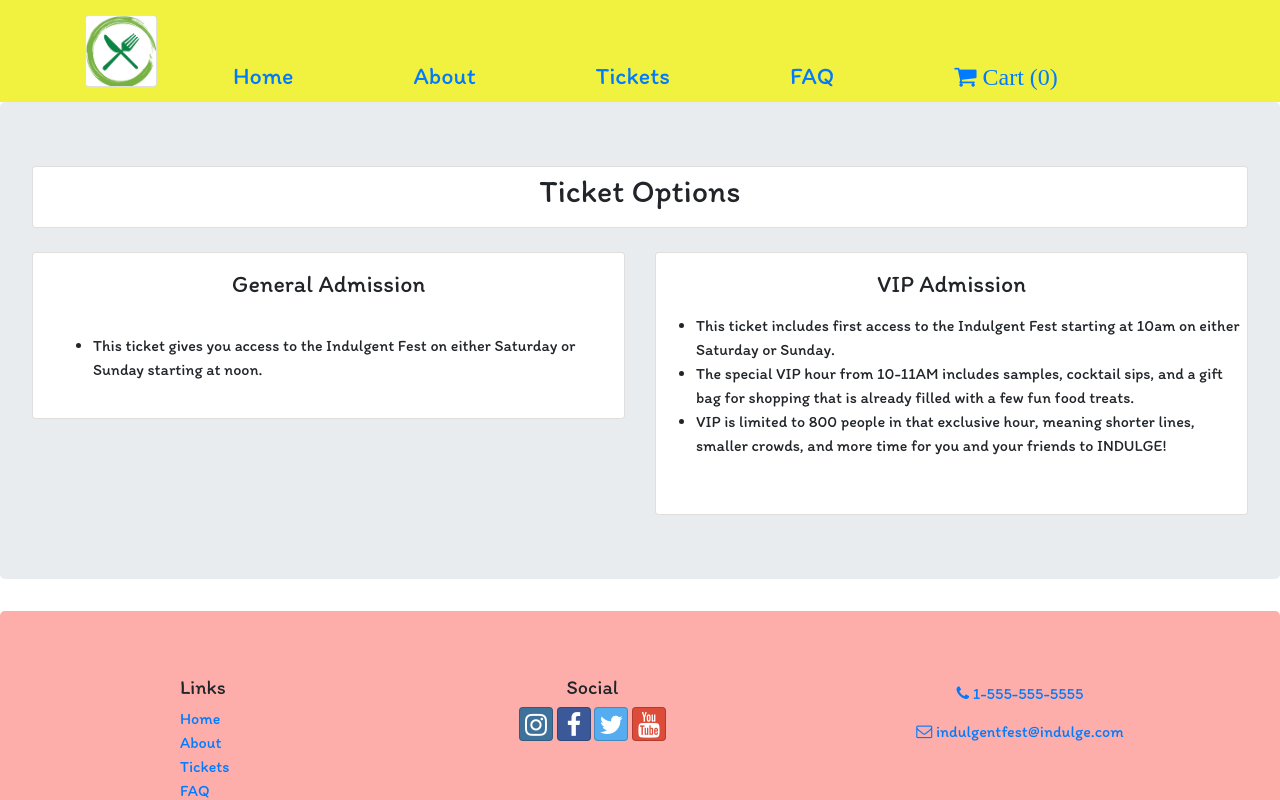
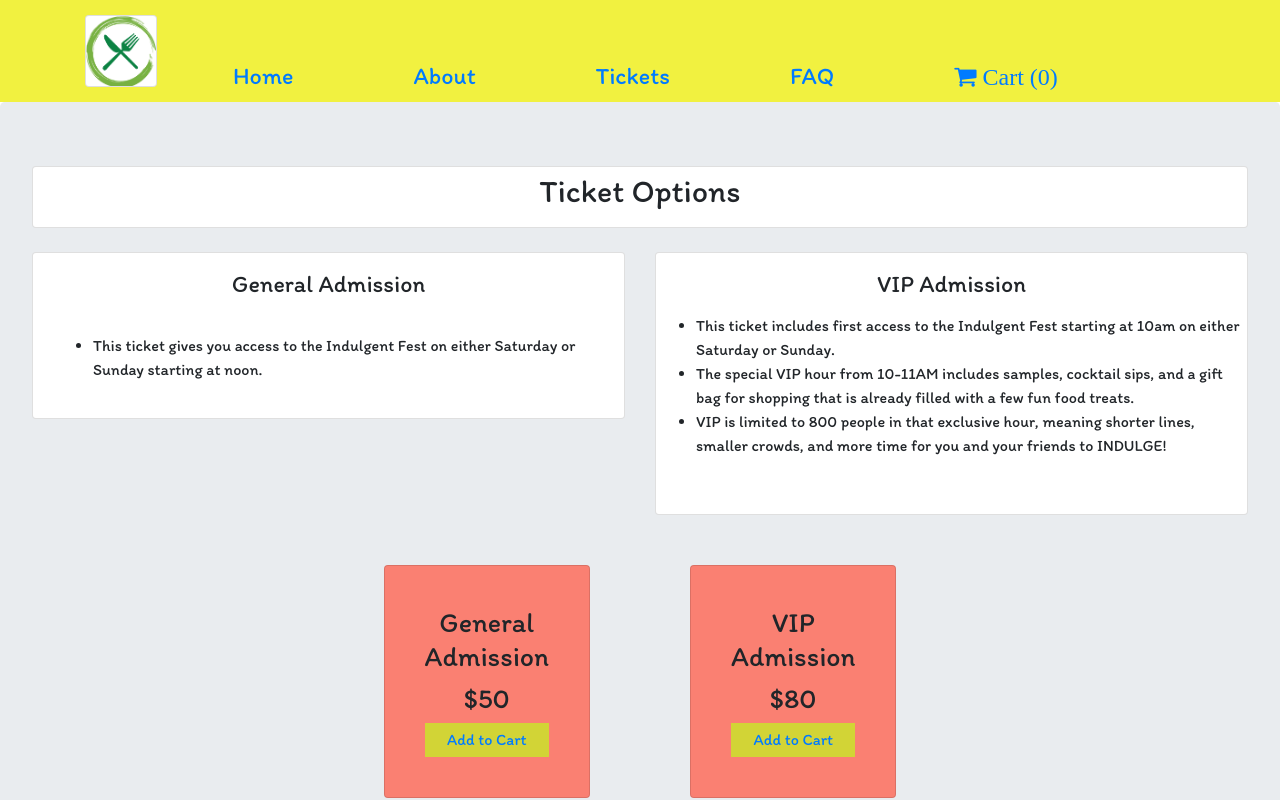
Before and after one commit to courtneyyatteau/portfolio-project-react, a React (Create React App) app: page /tickets in a window 1280 px wide. Shown: the top 800 px of the page. Built offline with nearby package versions, Linux system fonts and the light colour scheme.

Commit message:
Cart numbers update

```diff
--- a/package.json
+++ b/package.json
@@ -22,6 +22,8 @@
     "react-spring": "^8.0.27",
     "reactstrap": "^8.6.0",
     "redux": "^4.0.5",
+    "redux-devtools-extension": "^2.13.8",
+    "redux-thunk": "^2.3.0",
     "styled-components": "^5.2.0",
     "web-vitals": "^0.2.4"
   },
--- a/src/App.css
+++ b/src/App.css
@@ -138,3 +138,42 @@ h2, p {
   cursor: pointer;
   text-decoration: none;
 }
+
+.TicketJumbo {
+  margin: 0;
+}
+
+.TicketContainer {
+  display: flex;
+  justify-content: center;
+  flex-wrap: wrap;
+  margin-top: 0px;
+  padding-bottom: 100px;
+}
+
+.TicketCard {
+  margin: 50px;
+  padding: 40px;
+  background-color: salmon;
+  text-align: center;
+  position: relative;
+  overflow: hidden;
+}
+
+.addToCart {
+  width:100%;
+  background-color: rgb(210, 212, 54);
+  transition: all 0.1s ease-in;
+  opacity: 0;
+  cursor: pointer;
+  text-align: center;
+}
+
+.cart1,
+.cart2 {
+  bottom: 0px;
+  opacity: 1;
+  padding: 5px;
+  text-decoration: none;
+  text-align: center;
+}
--- a/src/App.js
+++ b/src/App.js
@@ -1,23 +1,24 @@
-import React, { Component } from 'react';
+import React from 'react';
 import { BrowserRouter, Route, Switch } from 'react-router-dom';
 import Main from './Components/Main'
 import 'bootstrap/dist/css/bootstrap.min.css';
 import 'bootstrap-social/bootstrap-social.css';
 import 'font-awesome/css/font-awesome.css';
-
+import { Provider } from 'react-redux';
 import './App.css';
+import store from './Components/store'
 
 
 
-class App extends Component {
-  render() {
+function App(){
     return (
-       <BrowserRouter>
-          <div>
-            <Main />
-          </div>
-      </BrowserRouter>
+      <Provider store={store}>
+        <BrowserRouter>
+            <div>
+              <Main />
+            </div>
+        </BrowserRouter>
+      </Provider>
     );
-  }
 }
 export default App;
--- a/src/Components/Navigation.js
+++ b/src/Components/Navigation.js
@@ -1,26 +1,17 @@
-import React, { Component }  from 'react';
+import React, { Component, useEffect }  from 'react';
 import { Nav, Navbar, NavbarBrand, NavbarToggler, Collapse, NavItem, Jumbotron, Button, Card, CardBody } from 'reactstrap';
 import { NavLink , Link} from 'react-router-dom';
-import { render } from '@testing-library/react';
+import { cleanup, render } from '@testing-library/react';
+import { connect } from 'react-redux';
+import { getNumbers } from './actions/getAction'
 
 
-class Navigation extends Component {
-    constructor(props) {
-        super(props);
+function Navigation(props) {
 
-        this.state = {
-          isNavOpen: false,
-        };
-        this.toggleNav = this.toggleNav.bind(this);
-    }
+    useEffect(() => {
+        getNumbers();
+    }, [])
 
-    toggleNav() {
-        this.setState({
-            isNavOpen: !this.state.isNavOpen
-        });
-    }
-
-    render() {
     return (
         <React.Fragment>
             <Nav navbar className="navItems">
@@ -31,8 +22,8 @@ class Navigation extends Component {
                                 <CardBody className="navPic2"></CardBody>
                             </Card>
                         </NavbarBrand>
-                            <NavbarToggler onClick={this.toggleNav} />
-                            <Collapse isOpen={this.state.isNavOpen} navbar>
+                        <NavbarToggler />
+                        <Collapse navbar>
                                 <NavItem>
                                     <Link className="navLink" to="/">Home </Link>
                                 </NavItem>
@@ -44,10 +35,9 @@ class Navigation extends Component {
                                 </NavItem>
                                 <NavItem>
                                     <Link className="navLink" to="/faq">FAQ</Link>
-
                                 </NavItem>
                                 <NavItem>
-                                        <Link className="navLink" ><i className="fa fa-shopping-cart"> Cart<span> (0)</span></i></Link>
+                                    <Link className="navLink" ><i className="fa fa-shopping-cart"> Cart <span>({props.basketProps.basketNumbers})</span></i></Link>
                                 </NavItem>
 
                         </Collapse>
@@ -57,6 +47,10 @@ class Navigation extends Component {
         </React.Fragment>
     );
 }
-}
 
-export default Navigation;
+
+const mapStateToProps = state => ({
+    basketProps: state.basketState
+})
+
+export default connect(mapStateToProps, { getNumbers })(Navigation);
--- a/src/Components/Tickets.js
+++ b/src/Components/Tickets.js
@@ -1,27 +1,21 @@
-import React, { Component } from 'react';
+import React, { Component, useState } from 'react';
 import { render } from 'react-dom';
 import { Jumbotron, UncontrolledCollapse, Card, CardImg, CardText, CardBody, CardTitle} from 'reactstrap';
 import Footer from './Footer';
+import { connect } from 'react-redux';
+import { addBasket } from '../Components/actions/addAction'
 
 
-class Tickets extends Component {
-  constructor() {
-    super();
-    this.state = {
-      name: 'React'
-    };
-  }
-
-  render() {
+const Tickets = (props) => {
+    console.log(props);
     return (
       <React.Fragment>
-        <Jumbotron>
+        <Jumbotron className="TicketJumbo">
           <div>
             <Card>
               <CardTitle className="ticket-head">Ticket Options</CardTitle>
             </Card>
           </div>
-
           <br />
           <div className="row">
             <div className="col-md-6">
@@ -54,11 +48,22 @@ class Tickets extends Component {
             </Card>
             </div>
           </div>
+          <div className="TicketContainer">
+            <Card className="TicketCard">
+              <h3>General <br />Admission</h3>
+              <h3>$50</h3>
+              <a onClick = {props.addBasket} className="addToCart cart1" href="#">Add to Cart</a>
+            </Card>
+            <Card className="TicketCard">
+              <h3>VIP<br />Admission</h3>
+              <h3>$80</h3>
+              <a onClick = {props.addBasket} className="addToCart cart2" href="#">Add to Cart</a>
+            </Card>
+          </div>
         </Jumbotron>
         <Footer />
       </React.Fragment>
     );
-  }
 }
 
-export default Tickets;
+export default connect(null, { addBasket })(Tickets);
--- /dev/null
+++ b/src/Components/actions/addAction.js
@@ -0,0 +1,10 @@
+import { ADD_PRODUCT_BASKET } from './types';
+
+export const addBasket = () => {
+    return (dispatch) => {
+        console.log("Adding to Basket")
+        dispatch({
+            type: ADD_PRODUCT_BASKET
+        })
+    }
+}
--- /dev/null
+++ b/src/Components/actions/getAction.js
@@ -0,0 +1,10 @@
+import { GET_NUMBERS_BASKET } from './types';
+
+export const getNumbers = () => {
+    return (dispatch) => {
+        console.log("Getting all basket numbers")
+        dispatch({
+            type: GET_NUMBERS_BASKET
+        })
+    }
+}
--- /dev/null
+++ b/src/Components/actions/types.js
@@ -0,0 +1,2 @@
+export const ADD_PRODUCT_BASKET = 'ADD_PRODUCT_BASKET';
+export const GET_NUMBERS_BASKET = 'GET_NUMBERS_BASKET';
--- /dev/null
+++ b/src/Components/store.js
@@ -0,0 +1,15 @@
+import {createStore, applyMiddleware } from 'redux';
+import {composeWithDevTools} from 'redux-devtools-extension';
+import thunk from 'redux-thunk';
+import rootReducer from '../reducers';
+
+const initialState = {};
+const middleware = [thunk];
+
+const store = createStore(
+    rootReducer,
+    initialState,
+    composeWithDevTools(applyMiddleware(...middleware))
+);
+
+export default store;
--- /dev/null
+++ b/src/reducers/basketReducer.js
@@ -0,0 +1,20 @@
+import { ADD_PRODUCT_BASKET, GET_NUMBERS_BASKET } from "../Components/actions/types";
+
+const initialState = {
+    basketNumbers: 0
+}
+
+export default(state = initialState, action) => {
+    switch(action.type) {
+        case ADD_PRODUCT_BASKET:
+            return {
+                basketNumbers: state.basketNumbers + 1
+            }
+        case GET_NUMBERS_BASKET:
+            return {
+                ...state
+            }
+        default:
+            return state;
+    }
+}
--- /dev/null
+++ b/src/reducers/index.js
@@ -0,0 +1,6 @@
+import {combineReducers } from 'redux';
+import basketReducer from './basketReducer';
+
+export default combineReducers({
+    basketState: basketReducer
+});
```
Also changed, not shown: 1 other file (tests, documents, lock files or other folders). Lines whose indentation alone changed are shown as unchanged.
